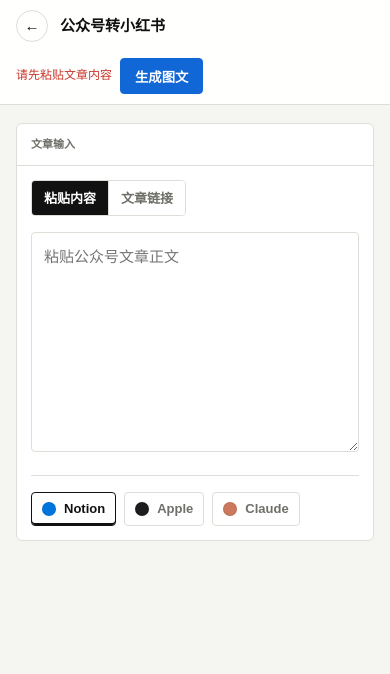
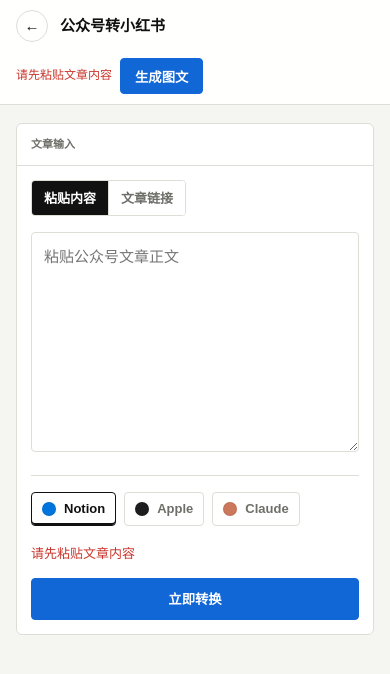
Before and after one commit to SpaceZephyr/kong-space, a website: page tools/xhs/index.html in a window 390 px wide. Both pictures are taken after a click on the button "生成图文". Drawn offline with nearby package versions, Linux system fonts and the light colour scheme.

Commit message:
feat: add inline xhs conversion action

```diff
--- a/tools/xhs/index.html
+++ b/tools/xhs/index.html
@@ -34,6 +34,10 @@
   }
   .theme-chip .dot { width: 14px; height: 14px; border-radius: 50%; border: 1px solid rgba(0,0,0,.08); }
   .theme-chip.active { border-color: var(--ec-ink); box-shadow: inset 0 -2px 0 var(--ec-ink); color: var(--ec-ink); }
+  .convert-row { display: flex; align-items: center; justify-content: space-between; gap: 14px; margin-top: 18px; }
+  .convert-status { min-height: 20px; color: var(--ec-faint); font: 500 13px/1.5 var(--ec-sans); }
+  .convert-status.error { color: var(--ec-danger); }
+  .convert-button { min-width: 152px; min-height: 42px; justify-content: center; }
   .ec-button:disabled { opacity: .5; cursor: default; }
   .ec-status.error { color: var(--ec-danger); }
 
@@ -56,6 +60,8 @@
   @media (max-width: 620px) {
     .xhs-panel-body { padding: 14px; }
     .result-bar { align-items: flex-start; flex-direction: column; }
+    .convert-row { align-items: stretch; flex-direction: column; }
+    .convert-button { width: 100%; }
   }
 
   /* ===== 卡片本体（1080 × 1440，导出尺寸） ===== */
@@ -149,6 +155,10 @@
             <button class="theme-chip" data-theme="claude"><span class="dot" style="background:#cc785c"></span>Claude</button>
           </div>
         </div>
+        <div class="convert-row">
+          <span class="convert-status" id="status-inline" aria-live="polite"></span>
+          <button class="ec-button ec-button--primary convert-button" id="go-inline" type="button">立即转换</button>
+        </div>
       </div>
     </div>
   </section>
@@ -171,7 +181,15 @@ let theme = 'notion';
 let article = null; // {title, author, date, blocks}
 
 const $ = (s) => document.querySelector(s);
-const status = (msg, err) => { const el = $('#status'); el.textContent = msg || ''; el.className = 'ec-status' + (err ? ' error' : ''); };
+const status = (msg, err) => {
+  const value = msg || '';
+  const top = $('#status');
+  const inline = $('#status-inline');
+  top.textContent = value;
+  top.className = 'ec-status' + (err ? ' error' : '');
+  inline.textContent = value;
+  inline.className = 'convert-status' + (err ? ' error' : '');
+};
 
 /* ============ UI 事件 ============ */
 document.querySelectorAll('.tab').forEach(t => t.onclick = () => {
@@ -187,6 +205,7 @@ document.querySelectorAll('.theme-chip').forEach(c => c.onclick = () => {
   if (article) render(); // 已生成时切主题即时重排
 });
 $('#go').onclick = generate;
+$('#go-inline').onclick = generate;
 $('#dl-all').onclick = downloadAll;
 
 /* ============ 输入解析 → blocks ============ */
@@ -263,8 +282,9 @@ function parseArticleHtml(data) {
 
 /* ============ 生成 ============ */
 async function generate() {
+  const buttons = [$('#go'), $('#go-inline')];
   try {
-    $('#go').disabled = true;
+    buttons.forEach(button => { button.disabled = true; });
     if (mode === 'text') {
       const raw = $('#ta').value.trim();
       if (!raw) { status('请先粘贴文章内容', true); return; }
@@ -284,7 +304,7 @@ async function generate() {
   } catch (e) {
     status('出错了：' + (e.message || e), true);
   } finally {
-    $('#go').disabled = false;
+    buttons.forEach(button => { button.disabled = false; });
   }
 }
 
```
